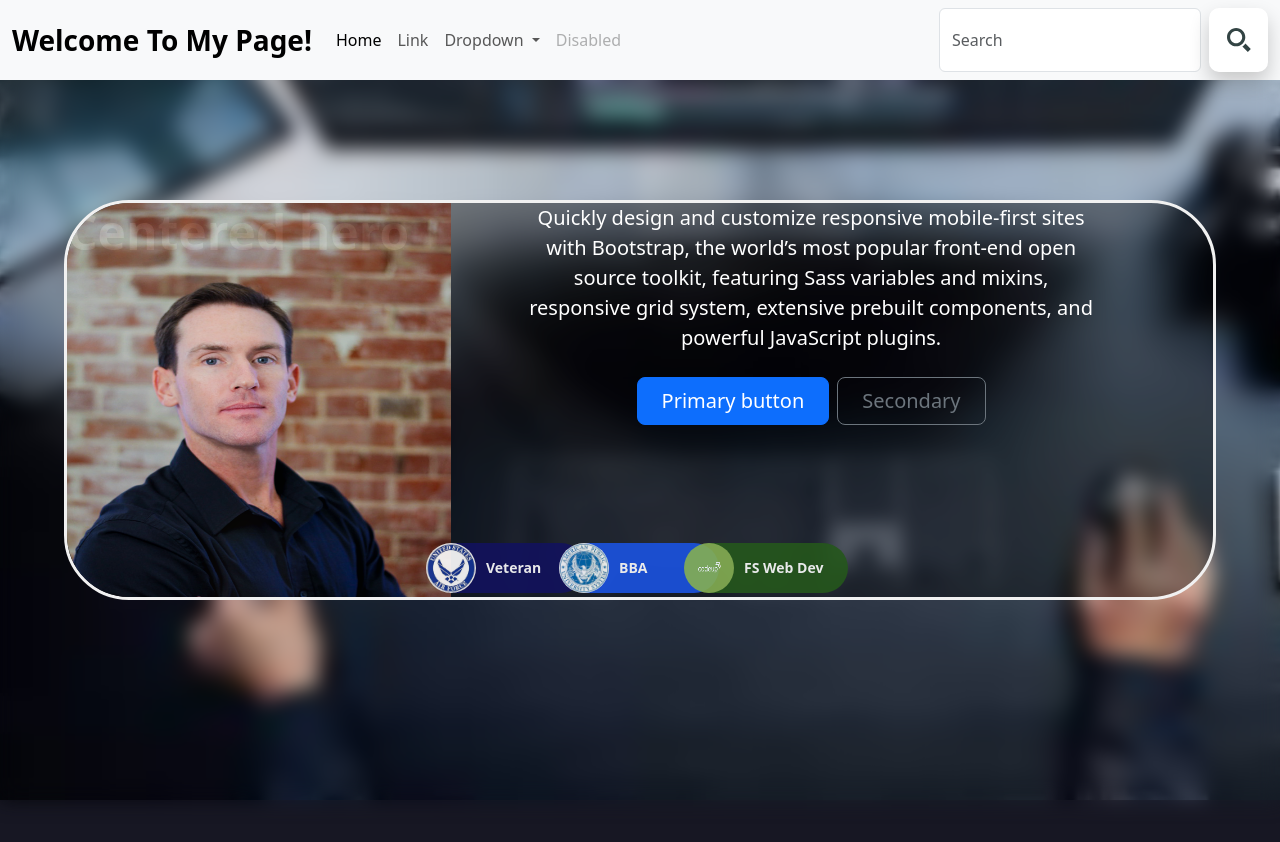
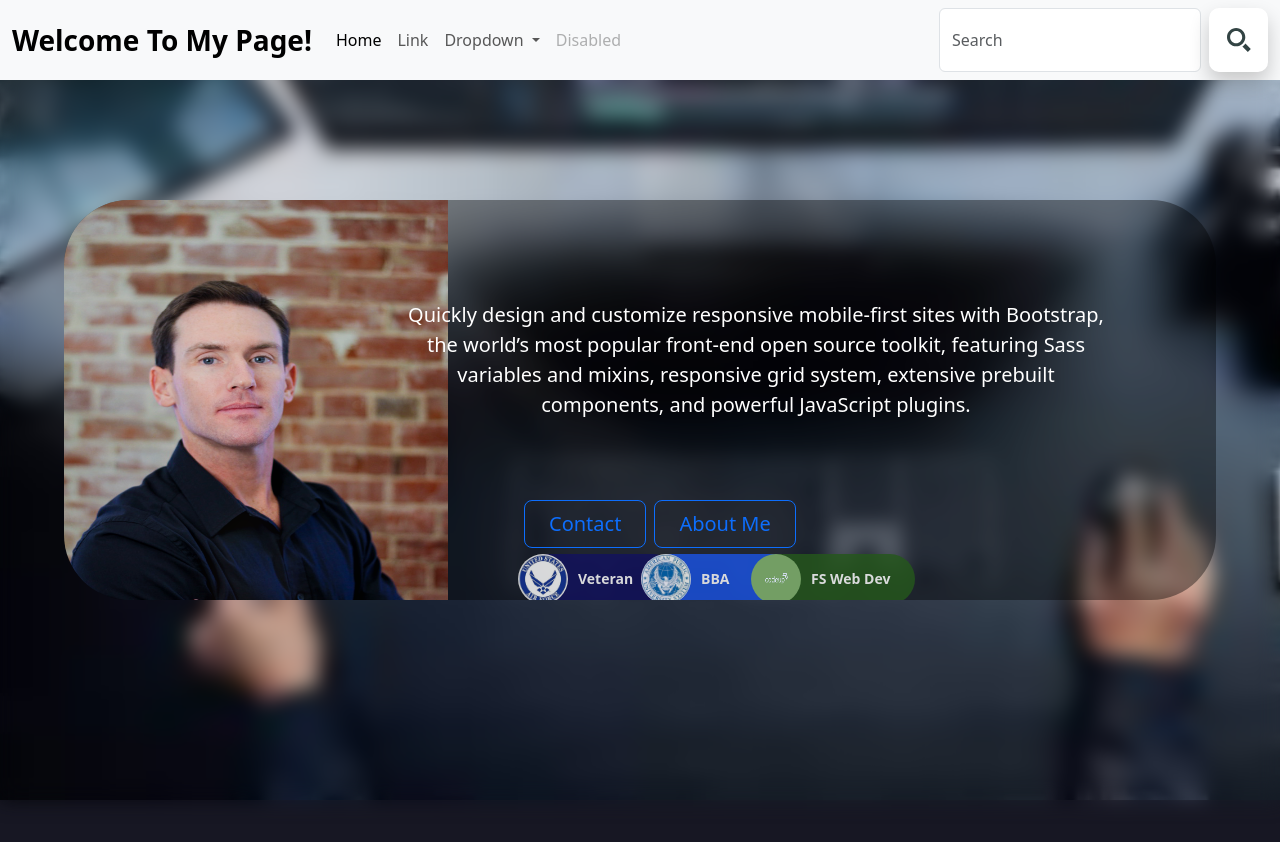
Before and after one commit to KyleSowers/KyleSowers.github.io, a website: page Index.html in a window 1280 px wide. Drawn offline with nearby package versions, Linux system fonts and the light colour scheme.

Commit message:
Updated features with the hero, mostly buttons.

```diff
--- a/Index.html
+++ b/Index.html
@@ -67,12 +67,12 @@
                     <img src="./images/codeup-logo.png" alt="Person" width="100" height="100">
                     FS Web Dev
                 </div>
-                <h1 class="display-5 fw-bold text-body-light">Centered hero</h1>
+<!--                <h1 class="display-5 fw-bold text-body-light">Centered hero</h1>-->
                 <div class="col-lg-6 mx-auto">
-                    <p class="lead mb-4">Quickly design and customize responsive mobile-first sites with Bootstrap, the world’s most popular front-end open source toolkit, featuring Sass variables and mixins, responsive grid system, extensive prebuilt components, and powerful JavaScript plugins.</p>
-                    <div class="d-grid gap-2 d-sm-flex justify-content-sm-center">
-                        <button type="button" class="btn btn-primary btn-lg px-4 gap-3">Primary button</button>
-                        <button type="button" class="btn btn-outline-secondary btn-lg px-4">Secondary</button>
+                    <p class="lead mb-4 hero-message">Quickly design and customize responsive mobile-first sites with Bootstrap, the world’s most popular front-end open source toolkit, featuring Sass variables and mixins, responsive grid system, extensive prebuilt components, and powerful JavaScript plugins.</p>
+                    <div class="d-grid gap-2 d-sm-flex justify-content-sm-center hero-btns">
+                        <button type="button" class="btn btn-outline-primary btn-lg px-4 gap-3">Contact</button>
+                        <button type="button" class="btn btn-outline-primary btn-lg px-4">About Me</button>
                     </div>
                 </div>
             </div>
--- a/index.css
+++ b/index.css
@@ -48,7 +48,7 @@ body {
     background-color: rgba(0,0,0, 0.4); /* Black w/opacity/see-through */
     color: white;
     font-weight: bold;
-    border: 3px solid #f1f1f1;
+    border: none;
     z-index: 2;
     width: 90vw;
     height: 50vh;
@@ -69,29 +69,33 @@ body {
     font-size: 14px;
     line-height: 50px;
     border-radius: 25px;
-    /*opacity: 0.89;*/
-    opacity: 0.9;
+    cursor: pointer;
+    opacity: 0.83;
+}
+
+.chip1:hover, .chip2:hover, .chip3:hover {
+    opacity: 1;
 }
 
 
 .chip1 {
     position: absolute;
-    left: 362px;
-    top: 340px;
+    left: 457px;
+    top: 354px;
     background-color: #12125d;
 }
 
 .chip2 {
     position: absolute;
-    left: 495px;
-    top: 340px;
+    left: 580px;
+    top: 354px;
     background-color: #1b53e1;
 }
 
 .chip3 {
     position: absolute;
-    left: 620px;
-    top: 340px;
+    left: 690px;
+    top: 354px;
     background-color: #25571c;
 }
 .chip1 img, .chip2 img, .chip3 img {
@@ -113,6 +117,22 @@ h1 {
     margin: 0;
     padding: 0;
 }
+
+.hero-message {
+    position: absolute;
+    max-width: 700px;
+    right: 110px;
+    top: 100px;
+}
+
+.hero-btns {
+    position: absolute;
+    left: 460px;
+    top: 300px;
+    /*right: 225px;*/
+
+}
+
 
 
 
--- a/index.js
+++ b/index.js
@@ -4,7 +4,7 @@ const chip1 = document.querySelector('.chip1');
 let myPhoto = document.querySelector('.my-photo');
 
 chip1.addEventListener('mouseenter', () => {
-    myPhoto.src = './images/honor-guard.jpg'; // Change the image source on hover over .chip1
+    myPhoto.src = './images/honor-guard1.jpg'; // Change the image source on hover over .chip1
     myPhoto.style.transform = 'scale(1)'; // Scale up the image on hover over .chip1
     myPhoto.style.transition = 'transform 2s ease'; // Add a transition for smooth scaling
 });
```
Also changed, not shown: images/honor-guard.jpg (deleted), images/honor-guard1.jpg (added).
